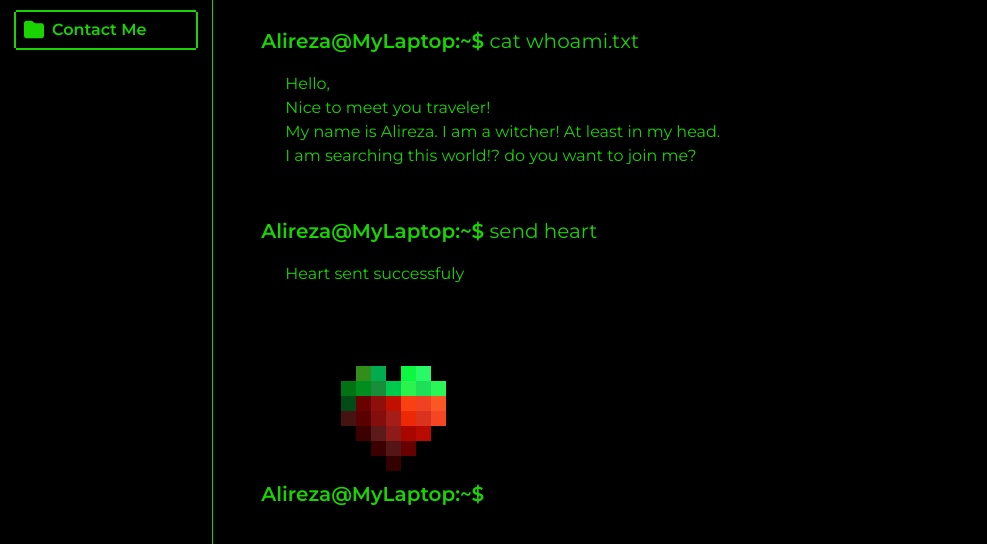
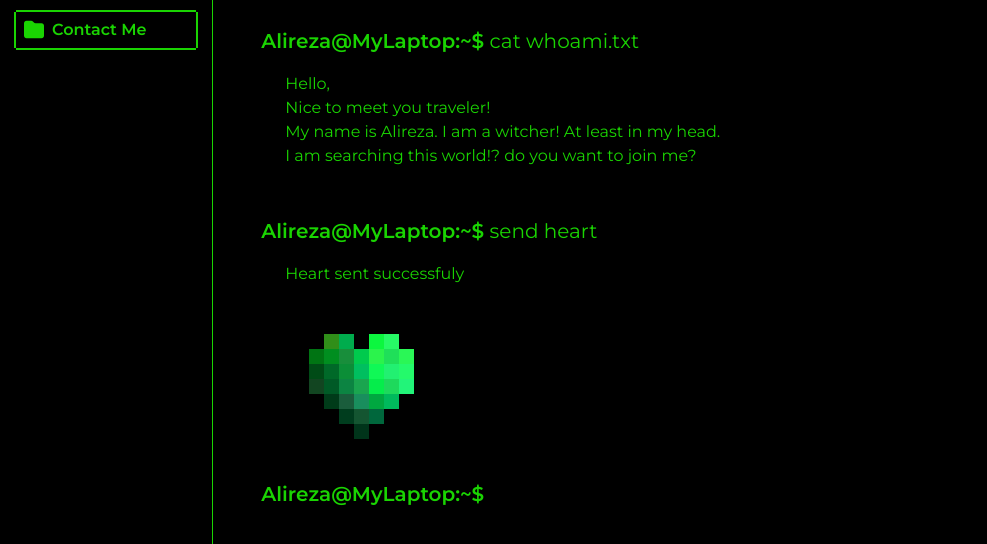
Before and after one commit to tyr-mi/tyr-mi.github.io, a plain HTML site: page index.html in a window 1280 px wide. Shown: the part 108-652 px from the top of the page, without its empty margins (0-987 px from the left). Drawn offline with nearby package versions, Linux system fonts and the light colour scheme.

Commit message:
Modified heart color and size

```diff
--- a/heart.css
+++ b/heart.css
@@ -1,7 +1,6 @@
 .heart {
     width: 5rem;
-    height: 5rem;
-    margin: 5rem 0 0 5rem;
+    height: 7rem;
 }
 .heart:hover::before {
     -webkit-animation-play-state: paused;
@@ -16,7 +15,7 @@
     width: 15px;
     height: 15px;
     margin: -15px 0 0 -15px;
-    box-shadow: 30px 15px #308e19, 45px 15px #00ac4d, 75px 15px #0cf73f, 90px 15px #27fa66, 15px 30px #007413, 30px 30px #008e1f, 45px 30px #188e3b, 60px 30px #00ca4d, 75px 30px #2bf34c, 90px 30px #1fdf59, 105px 30px #2af756, 15px 45px #004b16, 30px 45px #690100, 45px 45px #8e0f0b, 60px 45px #bf1000, 75px 45px #f84010, 90px 45px #f04222, 105px 45px #fa5724, 15px 60px #451312, 30px 60px #5a0100, 45px 60px #840e0c, 60px 60px #a51d1a, 75px 60px #ed2805, 90px 60px #d9321e, 105px 60px #f44622, 30px 75px #3b0000, 45px 75px #5d1a1b, 60px 75px #8e1a19, 75px 75px #a80700, 90px 75px #b90a00, 45px 90px #3d0000, 60px 90px #551415, 75px 90px #670100, 60px 105px #340000;
+    box-shadow: 30px 15px #308e19, 45px 15px #00ac4d, 75px 15px #0cf73f, 90px 15px #27fa66, 15px 30px #007413, 30px 30px #008e1f, 45px 30px #188e3b, 60px 30px #00ca4d, 75px 30px #2bf34c, 90px 30px #1fdf59, 105px 30px #2af756, 15px 45px #004b16, 30px 45px #006928, 45px 45px #0b8e37, 60px 45px #00bf5f, 75px 45px #10f856, 90px 45px #22f071, 105px 45px #24fa6b, 15px 60px #124521, 30px 60px #005a26, 45px 60px #0c8442, 60px 60px #1aa54f, 75px 60px #05ed4b, 90px 60px #1ed95c, 105px 60px #22f479, 30px 75px #003b19, 45px 75px #1a5d3c, 60px 75px #198e5d, 75px 75px #00a840, 90px 75px #00b95c, 45px 90px #003d1e, 60px 90px #145531, 75px 90px #00673c, 60px 105px #00341a;
 }
 @-webkit-keyframes pulse {
     50% {
--- a/index.html
+++ b/index.html
@@ -39,7 +39,7 @@
                 </p>
                 <p class="fs-5 mt-5"><b>Alireza@MyLaptop:~$ </b><span>send heart</span> </p>
                 <p class="mt-1 px-4">Heart sent successfuly</p>
-                <div class="heart"></div>
+                <div class="heart ms-5 mt-5 mb-5"></div>
                 </p>
                 <p class="fs-5 mt-5"><b>Alireza@MyLaptop:~$ </b><span id="indicator">&#10074</span></p>
             </div>
```
